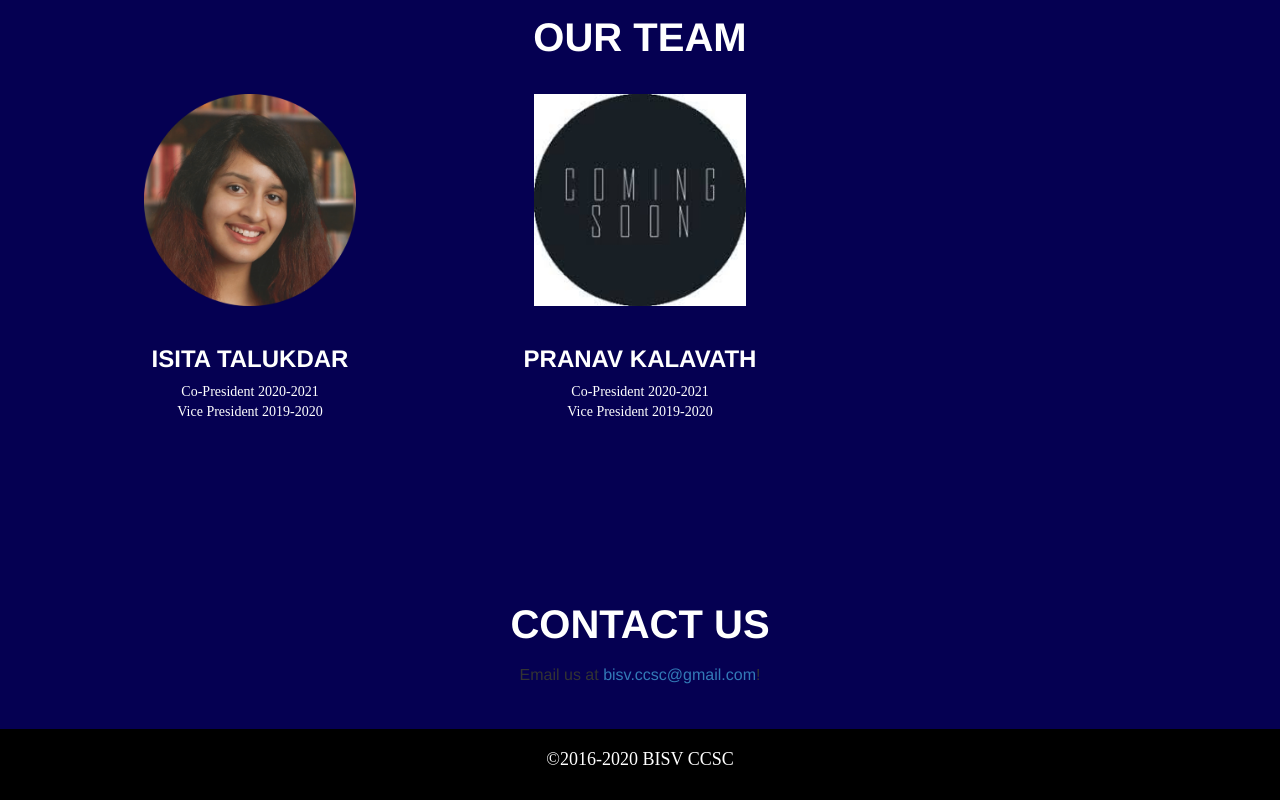
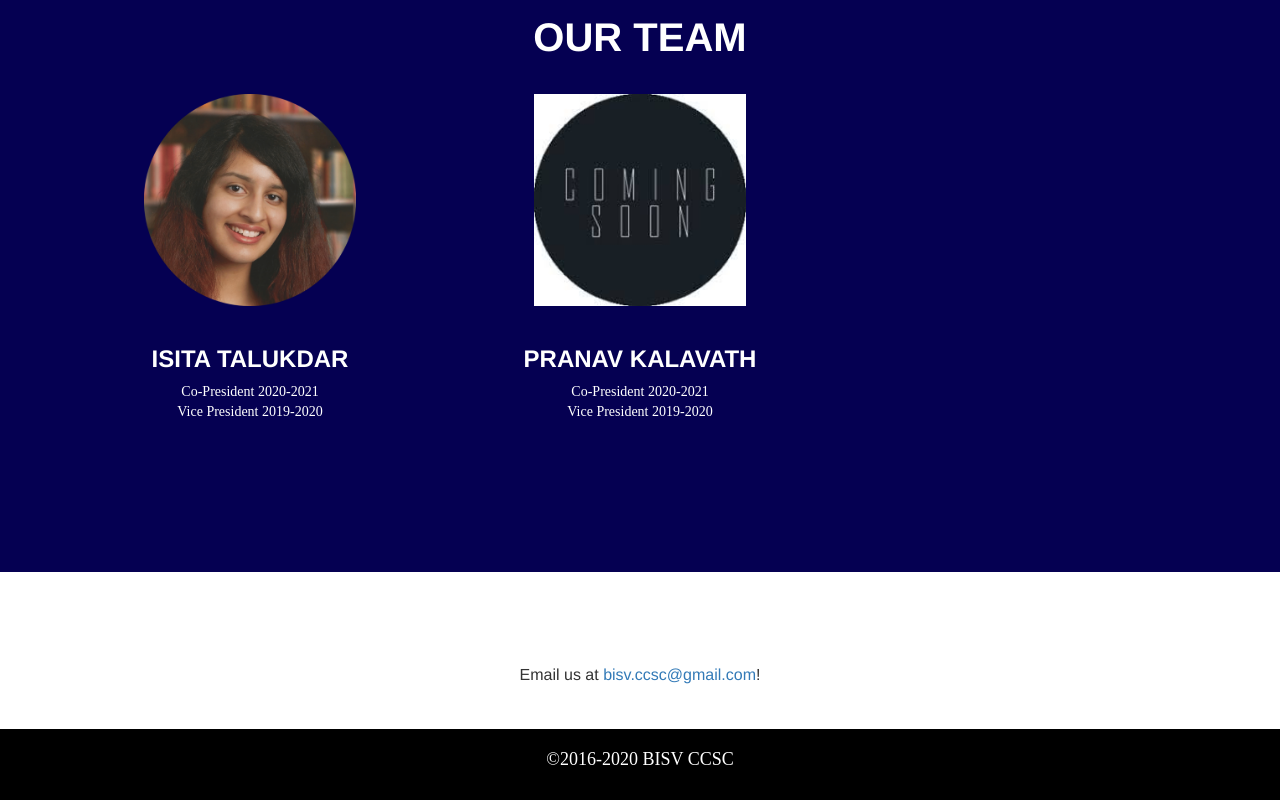
Before and after one commit to bisvccsc/bisvccsc.github.io, a plain HTML site: page index.html in a window 1280 px wide. Shown: the part 2289-3089 px from the top of the page. Drawn offline with nearby package versions, Linux system fonts and the light colour scheme; a script that the page names is missing; a web font is replaced by a local one.

Commit message:
Update main.css

```diff
--- a/main.css
+++ b/main.css
@@ -554,7 +554,7 @@ aside.clients img {
   margin: 50px auto;
 }
 section#contact {
-  background-color: rgb(5, 0, 82); /* #050052; */;
+  background-color: rgb(255, 255, 255); /* #white; */;
   background-position: center;
   background-repeat: no-repeat;
   padding: 30px 0;
```
